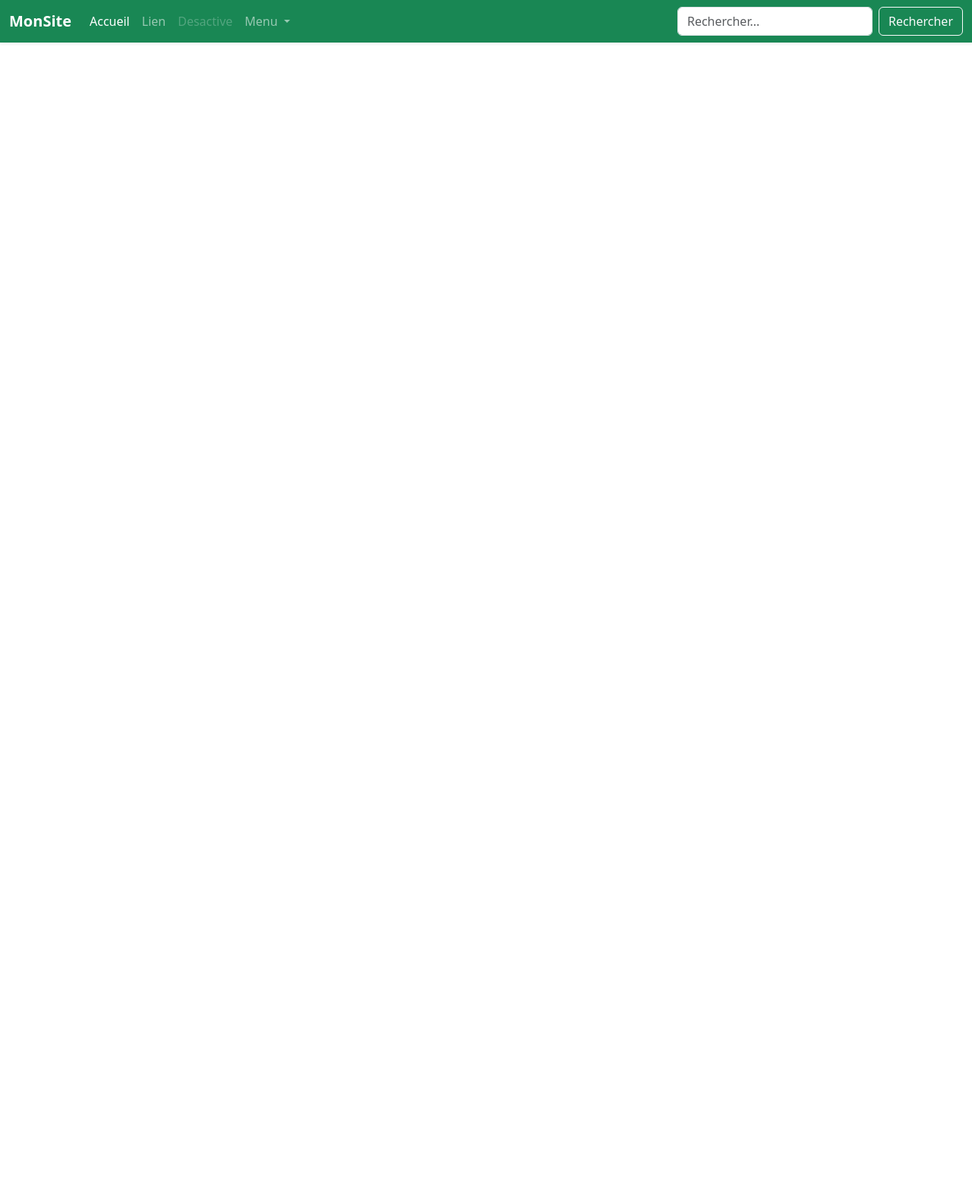
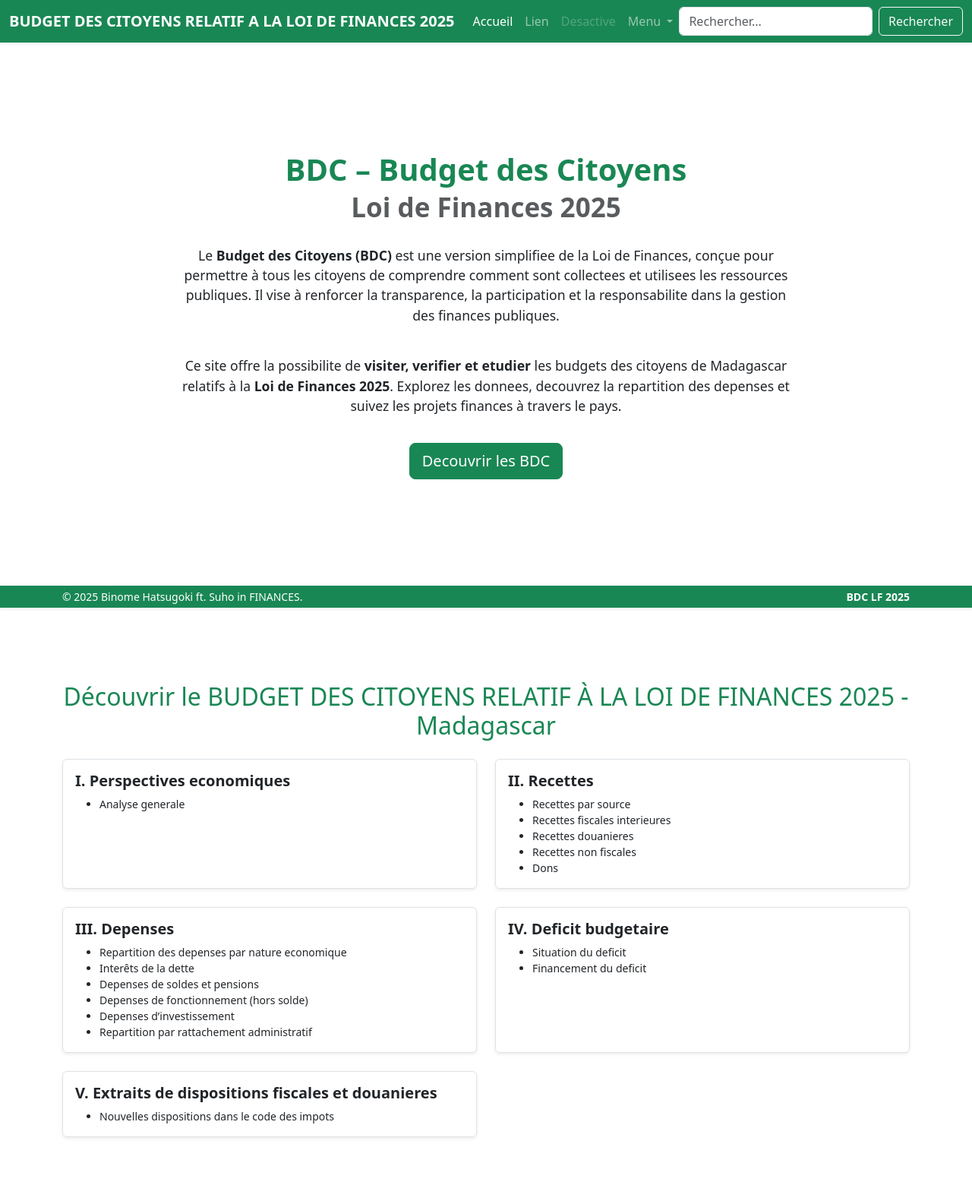
Before and after one commit to Hatsugoki/Finances, a PHP site: page / in a window 1280 px wide. Shown: the whole page at 76% size. Before the commit the page ends 57 px from the top, so only its background shows below. Run offline with PHP 8.4, Linux system fonts and the light colour scheme.

Commit message:
TAMY OOOO

```diff
--- /dev/null
+++ b/assets/css_added/added_css.css
@@ -0,0 +1,23 @@
+ body {
+      padding-top: 70px;
+      padding-bottom: 40px;
+      background: #f8f9fa;
+      min-height: 100vh;
+    }
+    .presentation {
+      min-height: calc(100vh - 110px);
+      display: flex;
+      align-items: center;
+      justify-content: center;
+      flex-direction: column;
+      text-align: center;
+    }
+    .presentation h1 {
+      font-weight: 700;
+      color: #198754;
+    }
+    .presentation p {
+      max-width: 800px;
+      margin: 20px auto;
+      font-size: 1.1rem;
+    }
--- a/inc/footer.php
+++ b/inc/footer.php
@@ -0,0 +1,6 @@
+<footer class="bg-success text-white text-center text-md-start py-1 shadow-sm fixed-bottom">
+  <div class="container d-flex justify-content-between align-items-center small">
+    <span>&copy; 2025 Binome Hatsugoki ft. Suho in FINANCES.</span>
+    <span class="fw-bold">BDC LF 2025</span>
+  </div>
+</footer>
--- a/inc/header.php
+++ b/inc/header.php
@@ -2,9 +2,9 @@
 <script src="assets/bootstrap/js/bootstrap.bundle.min.js"></script>
 
 <nav class="navbar navbar-expand-md navbar-dark bg-success fixed-top shadow-sm">
-  <div class="container-fluid">
-    <a class="navbar-brand fw-bold" href="#">
-      <i class="bi bi-bootstrap"></i> MonSite
+  <div class="container-fluid d-flex justify-content-between align-items-center">
+    <a class="navbar-brand fw-bold me-auto" href="#">
+      <i class="bi bi-bootstrap"></i> BUDGET DES CITOYENS RELATIF A LA LOI DE FINANCES 2025
     </a>
 
     <button class="navbar-toggler" type="button" data-bs-toggle="collapse" data-bs-target="#navbarMain"
@@ -12,10 +12,10 @@
       <span class="navbar-toggler-icon"></span>
     </button>
 
-    <div class="collapse navbar-collapse" id="navbarMain">
-      <ul class="navbar-nav me-auto mb-2 mb-md-0">
+    <div class="collapse navbar-collapse flex-grow-0" id="navbarMain">
+      <ul class="navbar-nav me-auto mb-2 mb-md-0 ms-3">
         <li class="nav-item">
-          <a class="nav-link active" aria-current="page" href="#">
+          <a class="nav-link active" aria-current="page" href="./index.php">
             <i class="bi bi-house-door"></i> Accueil
           </a>
         </li>
--- a/index.php
+++ b/index.php
@@ -3,9 +3,105 @@
 <head>
     <meta charset="UTF-8">
     <meta name="viewport" content="width=device-width, initial-scale=1.0">
+    <link rel="stylesheet" href="assets/css_added/added_css.css">
     <title></title>
 </head>
 <body>
     <?php include 'inc/header.php'; ?>
+
+    <section class="presentation container">
+    <h1>BDC – Budget des Citoyens<br><small class="text-muted">Loi de Finances 2025</small></h1>
+    <p>
+        Le <strong>Budget des Citoyens (BDC)</strong> est une version simplifiee de la Loi de Finances,
+        conçue pour permettre à tous les citoyens de comprendre comment sont collectees et utilisees les ressources publiques.
+        Il vise à renforcer la transparence, la participation et la responsabilite dans la gestion des finances publiques.
+    </p>
+    <p>
+        Ce site offre la possibilite de <strong>visiter, verifier et etudier</strong> les budgets des citoyens de Madagascar
+        relatifs à la <strong>Loi de Finances 2025</strong>.
+        Explorez les donnees, decouvrez la repartition des depenses et suivez les projets finances à travers le pays.
+    </p>
+    <a href="#decouvrir-bdc" class="btn btn-success btn-lg mt-3">Decouvrir les BDC</a>
+    </section>
+
+
+
+    <section id="decouvrir-bdc" class="container my-5" style="padding-top: 90px;">
+    <h2 class="text-success mb-4 text-center">Découvrir le BUDGET DES CITOYENS RELATIF À LA LOI DE FINANCES 2025 - Madagascar</h2>
+
+    <div class="row g-4">
+        <!-- I. Perspectives economiques -->
+        <div class="col-md-6">
+        <a href="page-perspectives.php" class="text-decoration-none text-dark">
+            <div class="border rounded p-3 h-100 shadow-sm">
+            <h5 class="fw-bold">I. Perspectives economiques</h5>
+            <ul class="mb-0 small">
+                <li>Analyse generale</li>
+            </ul>
+            </div>
+        </a>
+    </div>
+
+    <!-- II. Recettes -->
+    <div class="col-md-6">
+        <a href="page-recettes.php" class="text-decoration-none text-dark">
+            <div class="border rounded p-3 h-100 shadow-sm">
+            <h5 class="fw-bold">II. Recettes</h5>
+            <ul class="mb-0 small">
+                <li>Recettes par source</li>
+                <li>Recettes fiscales interieures</li>
+                <li>Recettes douanieres</li>
+                <li>Recettes non fiscales</li>
+                <li>Dons</li>
+            </ul>
+            </div>
+        </a>
+    </div>
+
+    <!-- III. Depenses -->
+    <div class="col-md-6">
+        <a href="page-depenses.php" class="text-decoration-none text-dark">
+            <div class="border rounded p-3 h-100 shadow-sm">
+            <h5 class="fw-bold">III. Depenses</h5>
+            <ul class="mb-0 small">
+                <li>Repartition des depenses par nature economique</li>
+                <li>Interêts de la dette</li>
+                <li>Depenses de soldes et pensions</li>
+                <li>Depenses de fonctionnement (hors solde)</li>
+                <li>Depenses d’investissement</li>
+                <li>Repartition par rattachement administratif</li>
+            </ul>
+            </div>
+        </a>
+    </div>
+
+    <!-- IV. Deficit budgetaire -->
+    <div class="col-md-6">
+        <a href="page-deficit.php" class="text-decoration-none text-dark">
+            <div class="border rounded p-3 h-100 shadow-sm">
+            <h5 class="fw-bold">IV. Deficit budgetaire</h5>
+            <ul class="mb-0 small">
+                <li>Situation du deficit</li>
+                <li>Financement du deficit</li>
+            </ul>
+            </div>
+        </a>
+    </div>
+
+    <!-- V. Extraits de dispositions fiscales et douanieres -->
+    <div class="col-md-6">
+        <a href="page-dispositions.php" class="text-decoration-none text-dark">
+            <div class="border rounded p-3 h-100 shadow-sm">
+            <h5 class="fw-bold">V. Extraits de dispositions fiscales et douanieres</h5>
+            <ul class="mb-0 small">
+                <li>Nouvelles dispositions dans le code des impots</li>
+            </ul>
+            </div>
+        </a>
+    </div>
+  </div>
+</section>
+
+    <?php include 'inc/footer.php'; ?>
 </body>
 </html>
```
Also changed, not shown: page-deficit.php (added, +13 -0 lines), page-depenses.php (added, +13 -0 lines), page-dispositions.php (added, +13 -0 lines), page-perspectives.php (added, +13 -0 lines), page-recettes.php (added, +13 -0 lines).
